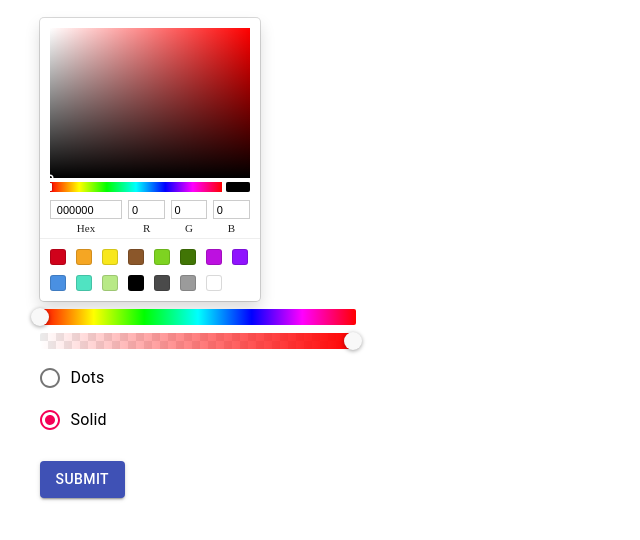
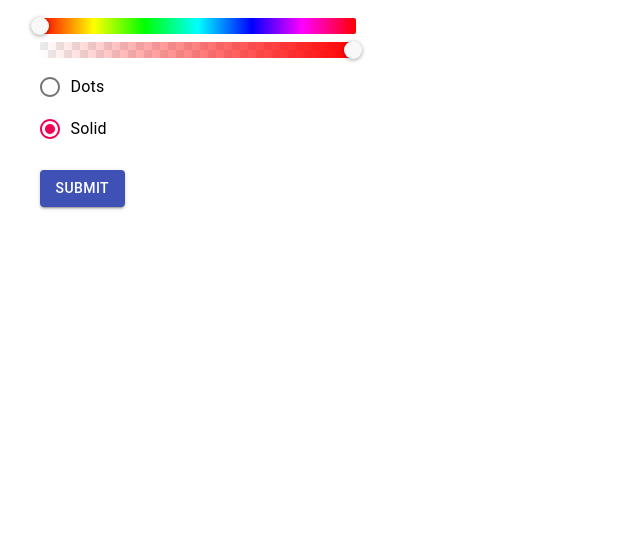
Before and after one commit to bobthepally/lightstrip-control-cra, a React (Create React App) app: page / in a window 1280 px wide. Shown: the top 540 px of the page, without its empty margins (0-640 px from the left). Built offline with nearby package versions, Linux system fonts and the light colour scheme.

Commit message:
linked the color-slider to the onChange method from the main lightstrip package

```diff
--- a/package.json
+++ b/package.json
@@ -10,7 +10,8 @@
     "react": "^16.13.1",
     "react-color": "^2.19.3",
     "react-dom": "^16.13.1",
-    "react-scripts": "3.4.1"
+    "react-scripts": "3.4.1",
+    "tinycolor2": "^1.4.2"
   },
   "scripts": {
     "start": "react-scripts start",
--- a/src/LightstripMain.js
+++ b/src/LightstripMain.js
@@ -118,7 +118,7 @@ class LightstripMain extends Component {
     }
 
     render() {
-        const colorValue = this.state.color
+        // const colorValue = this.state.color
         const pattern = this.state.pattern;
 
         return (
@@ -131,18 +131,7 @@ class LightstripMain extends Component {
 
                     <Grid container spacing={1} alignItems="flex-start" direction="column">
                         <Grid item>
-                            <SketchPicker
-                                style={{
-                                    border: "none"
-                                }}
-                                disableAlpha={true}
-                                color={colorValue}
-                                onChange={this.handleColorChange}
-                            />
-                        </Grid>
-
-                        <Grid item>
-                            <ColorSlider />
+                            <ColorSlider onChange={this.handleColorChange} />
                         </Grid>
 
                         <Grid item>
--- a/src/color-slider.js
+++ b/src/color-slider.js
@@ -3,6 +3,9 @@ import React, { Component } from 'react';
 import Grid from '@material-ui/core/Grid';
 
 import { HuePicker, AlphaPicker } from 'react-color';
+
+// TODO: make this an import, I think?
+var tinycolor = require('tinycolor2');
 
 class ColorSlider extends Component {
 
@@ -28,28 +31,44 @@ class ColorSlider extends Component {
 
         let hue = color.hsv.h;
         let sat = color.hsv.s;
+
+        let newColor = this.state.color;
+
+        newColor.hsv.h = hue;
+        newColor.hsv.s = sat;
+
         this.setState((prevState, props) => {
-            prevState.color.hsv.h = hue;
-            prevState.color.hsv.s = sat;
+            prevState.color = newColor;
             return prevState;
         });
 
-        //console.log(this.state);
+        this.updateParent(newColor);
     }
 
     // we're going to convert the alpha value to the v of hsv
     handleBrightnessChange(color) {
+
         let brightness = color.hsv.a;
+
+        let newColor = this.state.color;
+        newColor.hsv.v = brightness;
 
         this.setState((prevState, props) => {
             prevState.color.hsv.v = brightness;
             return prevState;
         });
 
-        //console.log(this.state);
+        this.updateParent(newColor);
 
     }
 
+    updateParent(p_color) {
+        // we'll convert the color to rgb first
+        let rgb_color = tinycolor(p_color.hsv).toRgb();
+        p_color.rgb = rgb_color;
+
+        this.props.onChange(rgb_color);
+    }
 
     render() {
 
```
Also changed, not shown: 1 other file (tests, documents, lock files or other folders).
